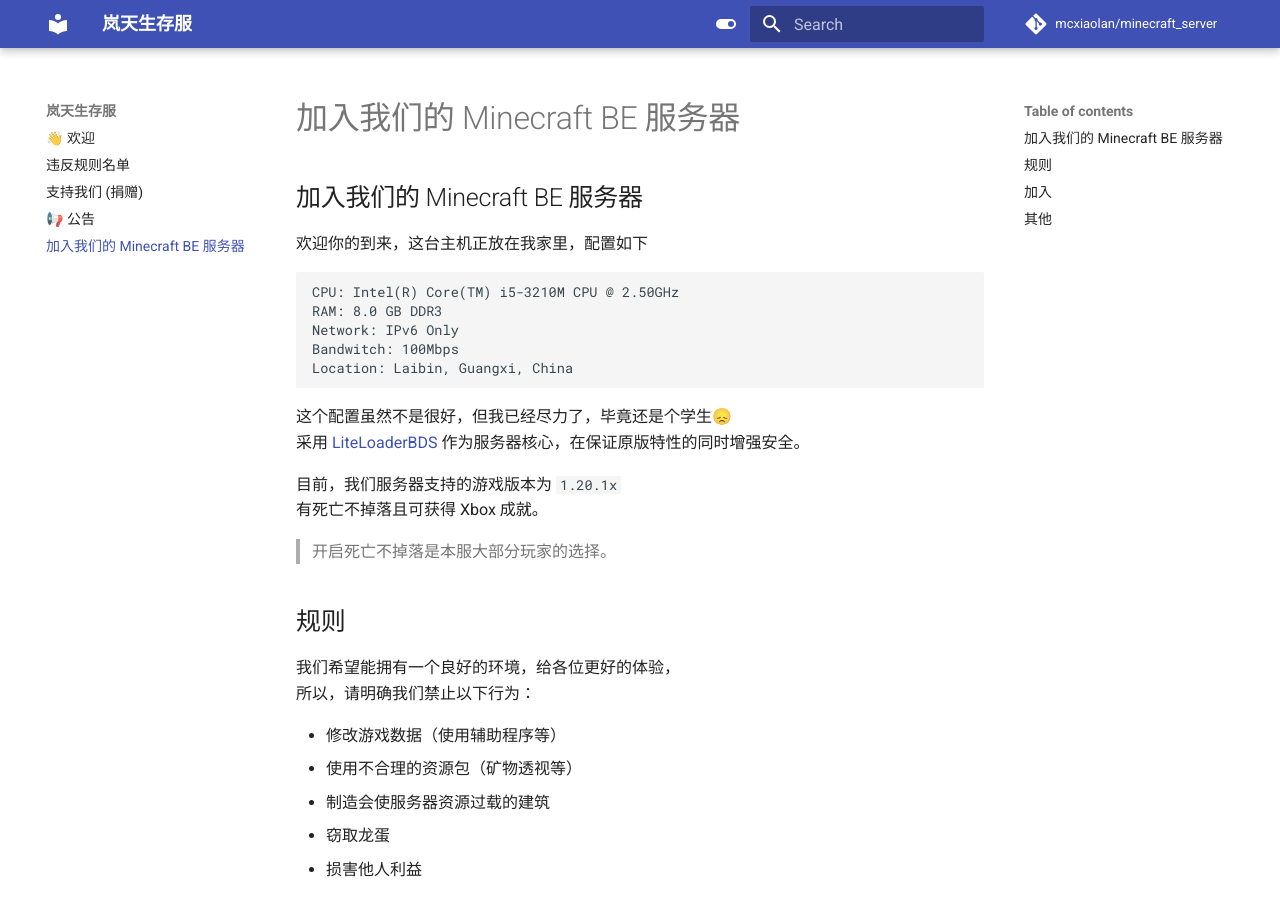
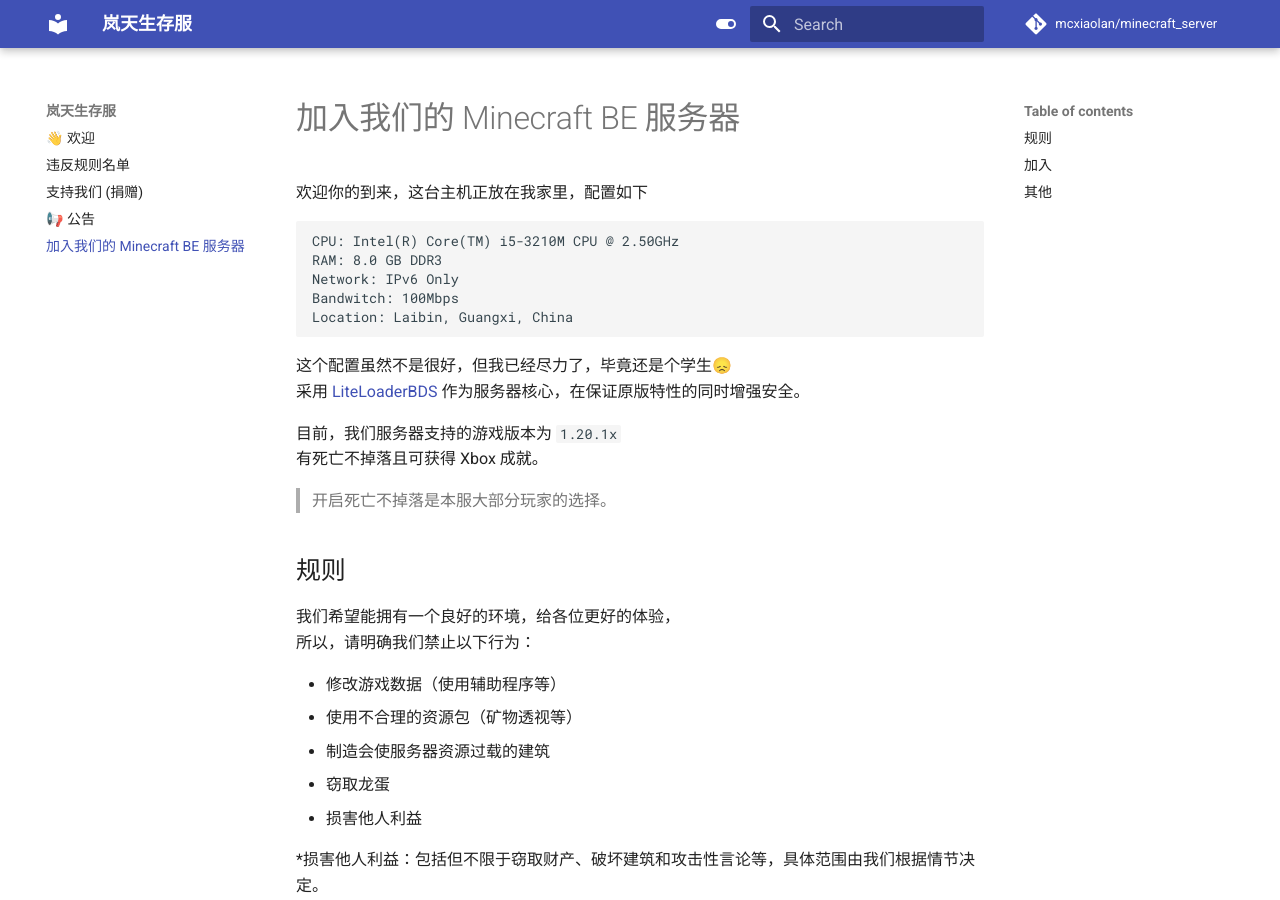
Before and after one commit to mcxiaolan/minecraft_server, an MkDocs documentation site: the page built from docs/join.md, in a window 1280 px wide and 900 px high. Built offline with MkDocs 1.6.1 and Material for MkDocs 9.7.7, drawn with Linux system fonts in a browser that asks for light colours; comment, search, counter and statistics services are not loaded.

Commit message:
Update and rename 加入我们的 Minecraft BE 服务器.md to join.md

```diff
--- a/docs/加入我们的 Minecraft BE 服务器.md
+++ b/docs/join.md
@@ -1,4 +1,4 @@
-## 加入我们的 Minecraft BE 服务器
+# 加入我们的 Minecraft BE 服务器
 欢迎你的到来，这台主机正放在我家里，配置如下
 
     CPU: Intel(R) Core(TM) i5-3210M CPU @ 2.50GHz
```
